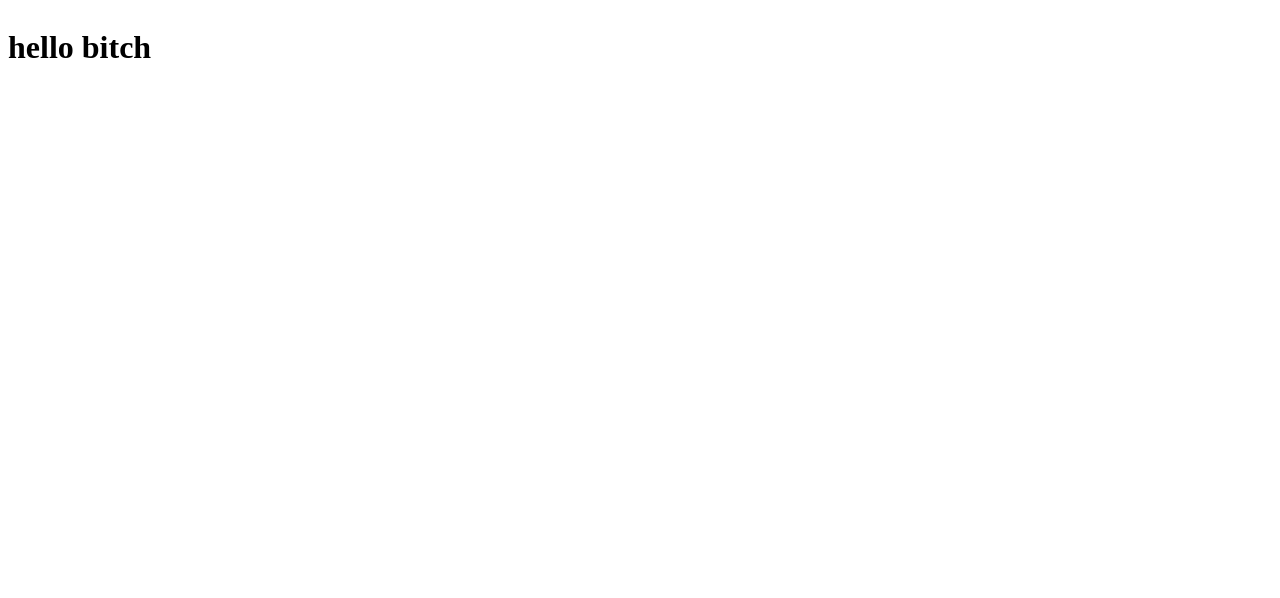
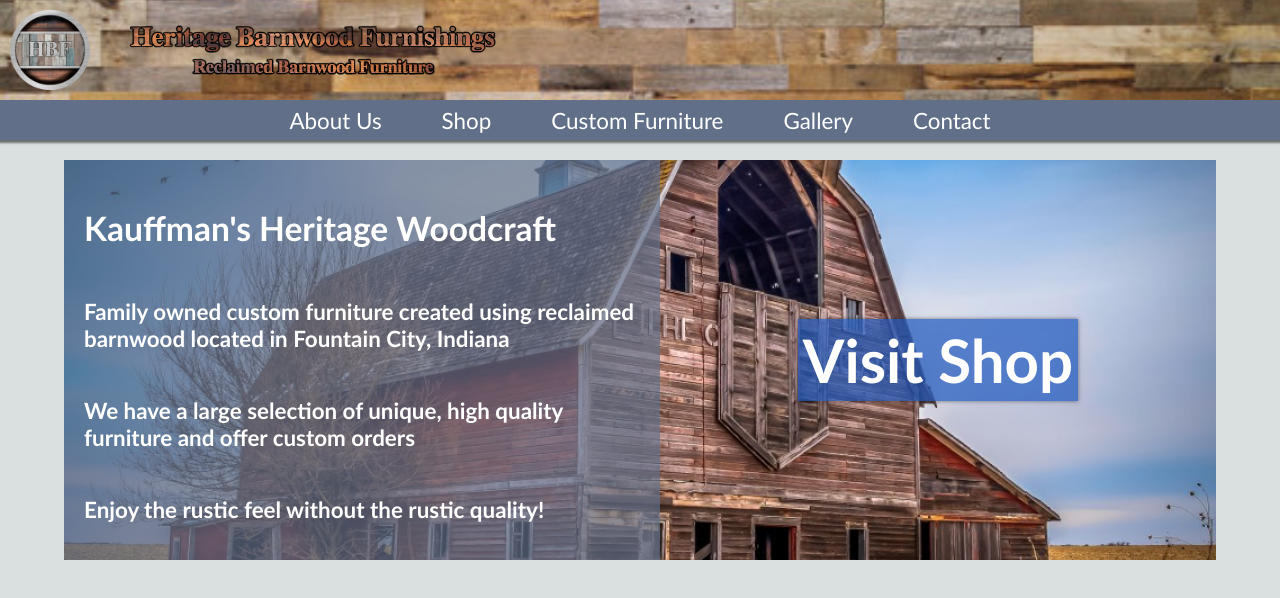
Before and after one commit to smlcate/khw, a website: page public/index.html in a window 1280 px wide. Drawn offline with nearby package versions, Linux system fonts and the light colour scheme; some packages are replaced by stand-ins of ours.

Commit message:
add header and home page style

```diff
--- a/package.json
+++ b/package.json
@@ -10,7 +10,10 @@
   "license": "ISC",
   "dependencies": {
     "angular": "^1.7.8",
-    "node": "^12.6.0"
+    "dotenv": "^8.0.0",
+    "express": "^4.17.1",
+    "node": "^12.6.0",
+    "nodemon": "^1.19.1"
   },
   "devDependencies": {},
   "description": ""
--- a/public/index.html
+++ b/public/index.html
@@ -12,7 +12,19 @@
 
 </head>
 <body ng-app='mainApp' ng-controller="mainCtrl">
-
+ <header id="mainHeader">
+   <div class="" id="mainHeaderTopDiv">
+     <img id="mainHeaderLogo" src="./images/bhfLogo2.png" alt="">
+     <img id="mainHeaderTitleImg" src="./images/bhfTitle2.png" alt="">
+   </div>
+   <nav id="mainHeaderPageNav">
+     <a href="#">About Us</a>
+     <a href="#">Shop</a>
+     <a href="#">Custom Furniture</a>
+     <a href="#">Gallery</a>
+     <a href="#">Contact</a>
+   </nav>
+ </header>
 
 
 
--- a/public/partials/home.html
+++ b/public/partials/home.html
@@ -1,2 +1,17 @@
-<h1>{{test}}</h1>
-<h1>{{thisTest}}</h1>
+<div class="mainPageDivs" id="aboutMainPageDiv">
+
+  <div class="aboutPageContentDivs" id="aboutPageStoreInfoDiv">
+    <div class="aboutPageContentDivTextContainers" id="aboutPageStoreInfoContentTextContainer">
+
+      <h2>Kauffman's Heritage Woodcraft</h2>
+      <p>Family owned custom furniture created using reclaimed barnwood located in Fountain City, Indiana</p>
+      <p>We have a large selection of unique, high quality furniture and offer custom orders</p>
+      <p>Enjoy the rustic feel without the rustic quality!</p>
+    </div>
+    <div class="aboutPageContentLinkContainers">
+
+      <a href="#" name="button">Visit Shop</a>
+
+    </div>
+  </div>
+</div>
--- a/public/styles/main.css
+++ b/public/styles/main.css
@@ -1,42 +1,53 @@
 body {
-  /* width: 100vw; */
+  width: 100vw;
   display: flex;
   flex-direction: column;
-  /* justify-content: center; */
+  margin: 0px;
+  background: #D9E0DF;
+  font-family: optima;
+  /* display: flex;
+  justify-content: center; */
 }
 #mainHeader {
-  margin-left: -10px;
-  margin-top: -10px;
+  /* margin-left: -10px; */
+  /* margin-top: -10px; */
   /* height: 110px; */
   width: 100vw;
-  /* background: blue; */
+  background: url("../images/interlock-reclaimed-barnwood-b.jpg");
+  background-position: center;
+  background-repeat: no-repeat;
+  background-size: cover;
   display: flex;
   flex-direction: column;
   justify-content: flex-end;
+  box-shadow: 0px 0px 2px 3px rgba(0, 0, 0, 0.5);
+
+
 
 }
 #mainHeaderTopDiv{
-  background: url('../images/Tb3g7Fv.jpg');
+  /* background: rgba(276, 174, 153, 0.4); */
+
   display: flex;
   align-items: center;
   background-position: center;
   background-size:cover;
   padding: 10px;
-  height: 120px;
+  /* height: 90px; */
   color: white;
  }
- #mainHeaderTopDiv img {
-   /* height: 100px;
-   width: 100px; */
- }
+ /* #mainHeaderTopDiv img {
+   height: 100px;
+   width: 100px;
+ } */
  #mainHeaderLogo {
-   height: 110px;
-   width:110px;
+   height: 80px;
+   width:80px;
  }
  #mainHeaderTitleImg {
-   height: 70px;
+   height: 50px;
    margin-left: 40px;
-   /* width: 600px; */
+   /* width: 400px; */
  }
  #headerTitle {
    padding-left: 30px;
@@ -53,9 +64,66 @@
  }
  #mainHeaderPageNav {
    height: 40px;
-   border-top: 2px solid black;
-   background: #3f51b5;
-   /* background: url('../images/dark-oak-wood-grain-chipboard-4k-2160p-uhd-panning-footage-dark-texture-lin_ej9rjkv5l__F0000.png');
+   /* border-top: 2px solid #D9E0DF; */
+   background: #616F89;
+   display:flex;
+   justify-content: center;
+   align-items: center;
+   color: white;
+   /* background: ur
+   l('../images/dark-oak-wood-grain-chipboard-4k-2160p-uhd-panning-footage-dark-texture-lin_ej9rjkv5l__F0000.png');
    background-position: center;
    background-size:contain; */
  }
+ #mainHeaderPageNav a {
+   padding: 5 30 5 30px;
+   text-decoration: none;
+   color: white;
+   font-size: 140%;
+ }
+
+.mainPageDivs {
+  padding-top: 20px;
+  display: flex;
+  flex-direction: column;
+  align-items: center;
+}
+
+ #aboutPageStoreInfoDiv {
+   background: url("../images/1100492-b-1024x683.jpg");
+   background-position:center;
+   background-size: cover;
+   width: 90vw;
+   height: 400px;
+   min-width: 500px;
+   display: flex;
+ }
+ .aboutPageContentDivTextContainers {
+   padding: 20px;
+   display: flex;
+   flex-direction:  column;
+   width: 50%;
+   color: white;
+   font-weight: bolder;
+   /* background: rgba(97, 111, 137, 0.9); */
+ }
+ #aboutPageStoreInfoContentTextContainer {
+   background: rgba(97, 111, 137, 0.7);
+   font-size: 140%;
+ }
+ .aboutPageContentLinkContainers {
+   display: flex;
+   justify-content: center;
+   align-items: center;
+   width: 50%;
+ }
+ .aboutPageContentLinkContainers a {
+   font-size: 60px;
+   text-decoration: none;
+   color: white;
+   background: rgba(30, 89, 191, 0.7);
+   font-weight: bolder;
+   padding: 5px;
+   box-shadow: 0px 0px 4px 0px rgba(0,0,0,0.5);
+
+ }
```
Also changed, not shown: public/images/1100492-b-1024x683.jpg (added), public/images/200__200_Blue_2Button_download_play-now_EN.png (added), public/images/523141a252f5a8281f1a225187949b699e91b790.jpeg (added), public/images/81je2MLCj2L._SY500_.jpg (added), public/images/barnthat.jpeg (added), public/images/barnthis.jpeg (added), public/images/d3845723b55e8a1d53654a0018c8a18e.jpg (added), public/images/download (1).jpeg (added), public/images/download.jpeg (added), public/images/interlock-reclaimed-barnwood-b.jpg (added), 1 other file.
